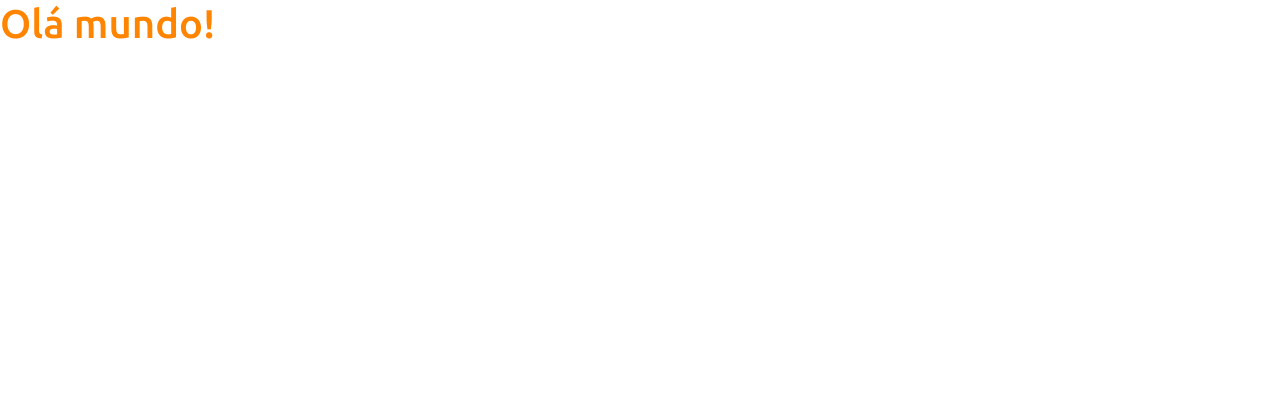
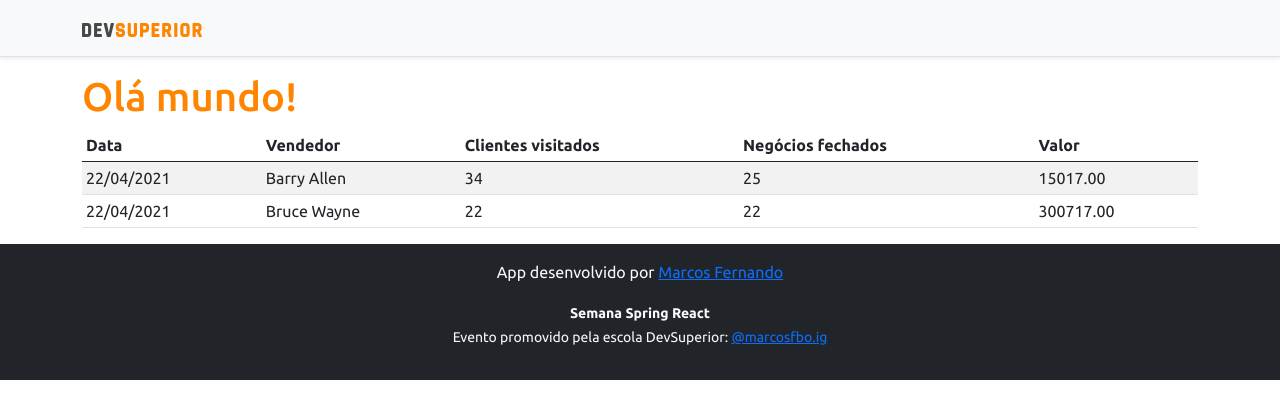
Before and after one commit to marcosfbo/ws-mftech, a React (Create React App) app in the folder frontend/: page / in a window 1280 px wide. Shown: the top 418 px of the page. Built offline with nearby package versions, Linux system fonts and the light colour scheme.

Commit message:
Componentes estáticos básicos

```diff
--- a/frontend/src/App.tsx
+++ b/frontend/src/App.tsx
@@ -1,8 +1,19 @@
+import DataTable from "components/DataTable";
+import Footer from "components/Footer";
+import NavBar from "components/NavBar";
+
 function App() {
-  return(
-    <div>
-      <h1 className="text-primary">Olá mundo!</h1>
-    </div>
+  return (
+    <>
+      <NavBar />
+      <div className = "container">
+        <h1 className="text-primary">Olá mundo!</h1>
+
+        <DataTable />
+      </div>
+
+      <Footer />
+    </>
   );
 }
 
--- /dev/null
+++ b/frontend/src/components/DataTable/index.tsx
@@ -0,0 +1,35 @@
+const DataTable = () => { //função lambda (anônima)
+    return (
+        <div className="table-responsive">
+            <table className="table table-striped table-sm">
+                <thead>
+                    <tr>
+                        <th>Data</th>
+                        <th>Vendedor</th>
+                        <th>Clientes visitados</th>
+                        <th>Negócios fechados</th>
+                        <th>Valor</th>
+                    </tr>
+                </thead>
+                <tbody>
+                    <tr>
+                        <td>22/04/2021</td>
+                        <td>Barry Allen</td>
+                        <td>34</td>
+                        <td>25</td>
+                        <td>15017.00</td>
+                    </tr>
+                    <tr>
+                        <td>22/04/2021</td>
+                        <td>Bruce Wayne</td>
+                        <td>22</td>
+                        <td>22</td>
+                        <td>300717.00</td>
+                    </tr>
+                </tbody>
+            </table>
+        </div>
+    );
+}
+
+export default DataTable;
--- /dev/null
+++ b/frontend/src/components/Footer/index.tsx
@@ -0,0 +1,15 @@
+const Footer = () => { //função lambda (anônima)
+    return (
+        <div>
+            <footer className="footer mt-auto py-3 bg-dark">
+                <div className="container">
+                    <p className="text-light">App desenvolvido por <a href="https://github.com/marcosfbo" target="_blank" rel="noreferrer">Marcos Fernando</a></p>
+                    <p className="text-light"><small><strong>Semana Spring React</strong><br />
+      Evento promovido pela escola DevSuperior: <a href="https://instagram.com/marcosfbo.ig" target="_blank" rel="noreferrer">@marcosfbo.ig</a></small></p>
+                </div>
+            </footer>
+        </div>
+    );
+}
+
+export default Footer;
--- /dev/null
+++ b/frontend/src/components/NavBar/index.tsx
@@ -0,0 +1,15 @@
+import ImgDsDark from 'assets/img/ds-dark.svg'
+
+const NavBar = () => { //função lambda (anônima)
+    return (
+        <div className="d-flex flex-column flex-md-row align-items-center p-3 px-md-4 mb-3 bg-light border-bottom shadow-sm">
+            <div className="container">
+                <nav className="my-2 my-md-0 mr-md-3">
+                    <img src={ImgDsDark} alt="DevSuperior" width="120" />
+                </nav>
+            </div>
+        </div>
+    );
+}
+
+export default NavBar;
```
Also changed, not shown: frontend/src/assets/img/MF-Tech.PNG (added), frontend/src/assets/img/ds-dark.svg (added).
